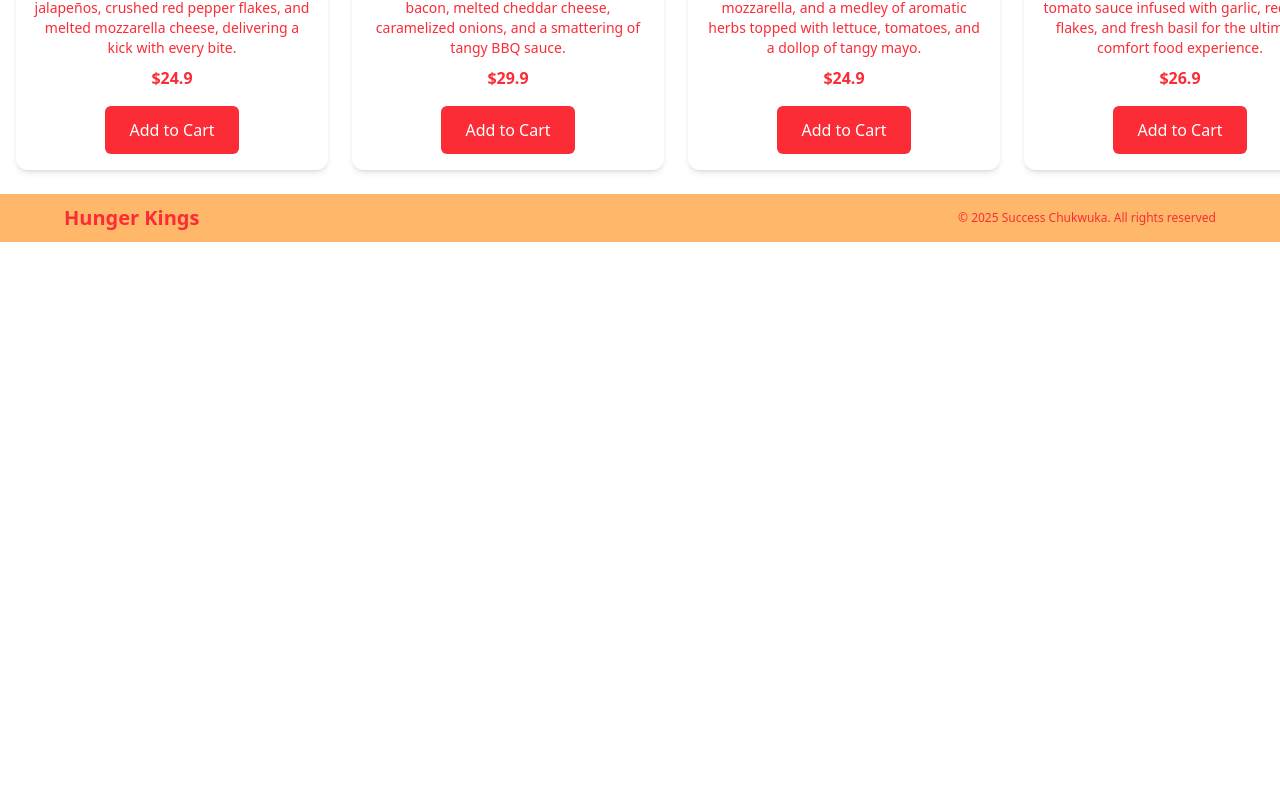
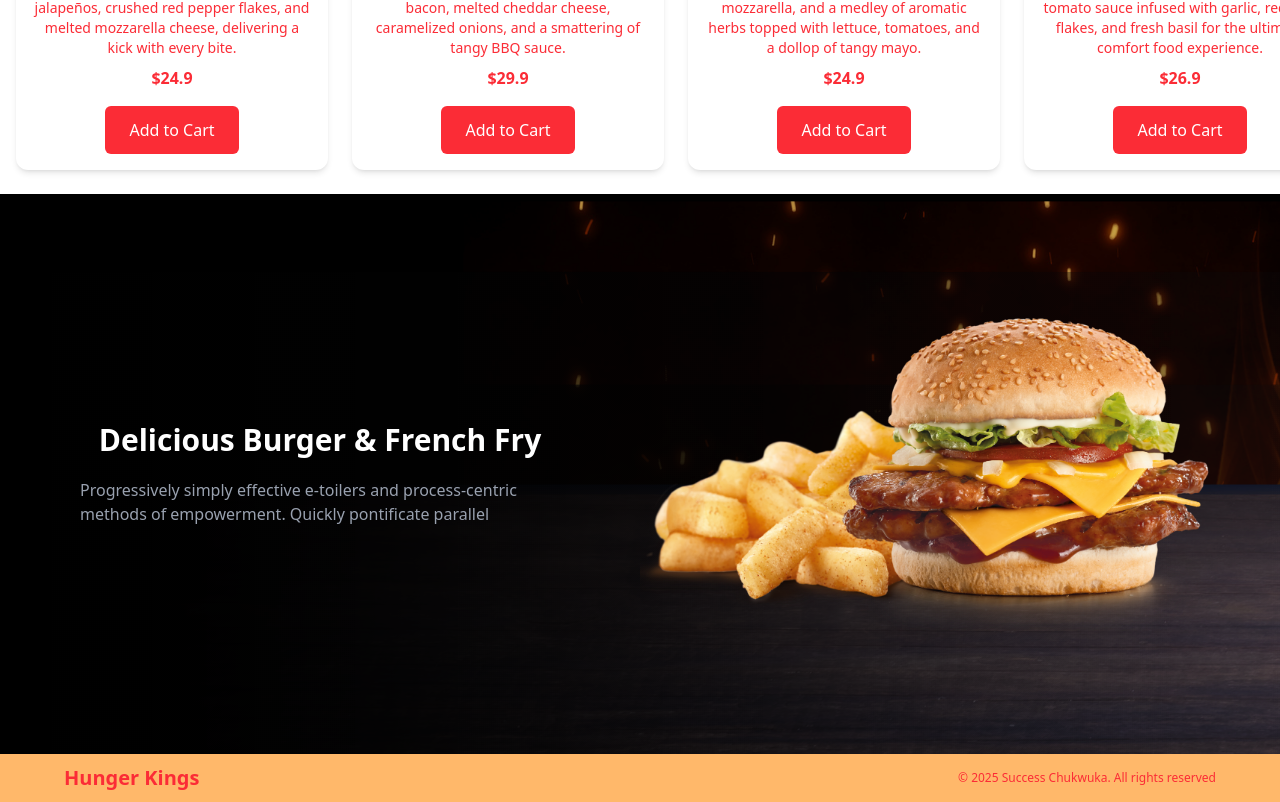
Before and after one commit to jehovah-son/Hunger-King, a Next.js app: page / in a window 1280 px wide. Shown: the part 1108-1910 px from the top of the page. Before the commit the page ends 1350 px from the top, so only its background shows below. Built offline with nearby package versions, Linux system fonts and the light colour scheme.

Commit message:
`Added OfferSection component to Home page`

```diff
--- a/src/app/page.tsx
+++ b/src/app/page.tsx
@@ -1,10 +1,12 @@
 import Slider from "@/component/Slider";
 import Features from "@/component/Features";
+import OfferSection from "@/component/Offer";
 export default function Home() {
   return (
     <div>
       <Slider />
       <Features />
+      <OfferSection />
     </div>
   );
 }
--- /dev/null
+++ b/src/component/Offer.tsx
@@ -0,0 +1,31 @@
+import React from "react";
+import Image from "next/image";
+import OfferProduct from "../../public/offerProduct.png";
+
+export default function OfferSection() {
+  return (
+    <div className="bg-black h-screen flex flex-col justify-center md:flex-row md:justify-between md:bg-[url('/offerBg.png')] md:h-[70vh] ">
+      {/* txt area */}
+      <div className="flex-1 flex flex-col justify-center items-center">
+        <h1 className="text-white font-bold text-3xl">
+          {" "}
+          Delicious Burger & French Fry
+        </h1>
+        <p className="text-gray-400 mt-5 w-3/4">
+          {" "}
+          Progressively simply effective e-toilers and process-centric methods
+          of empowerment. Quickly pontificate parallel
+        </p>
+      </div>
+      {/* Image area */}
+      <div className="relative flex-1 w-full  md:h-full">
+        <Image
+          src={OfferProduct}
+          alt="offer  product"
+          fill
+          className="object-contain"
+        />
+      </div>
+    </div>
+  );
+}
```
